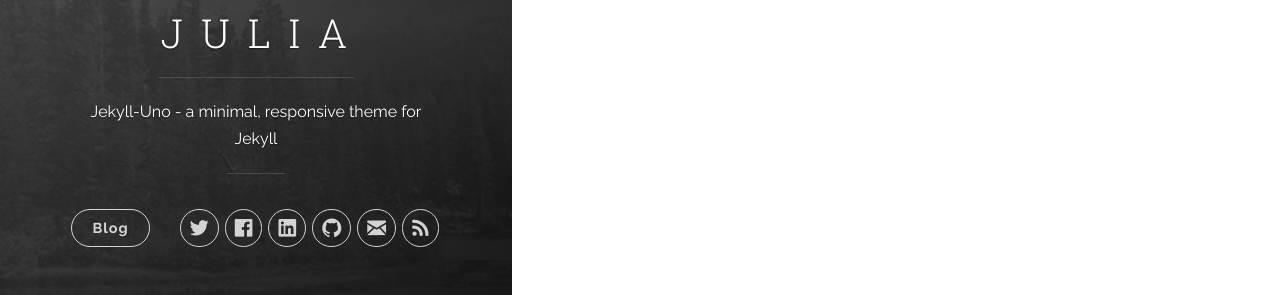
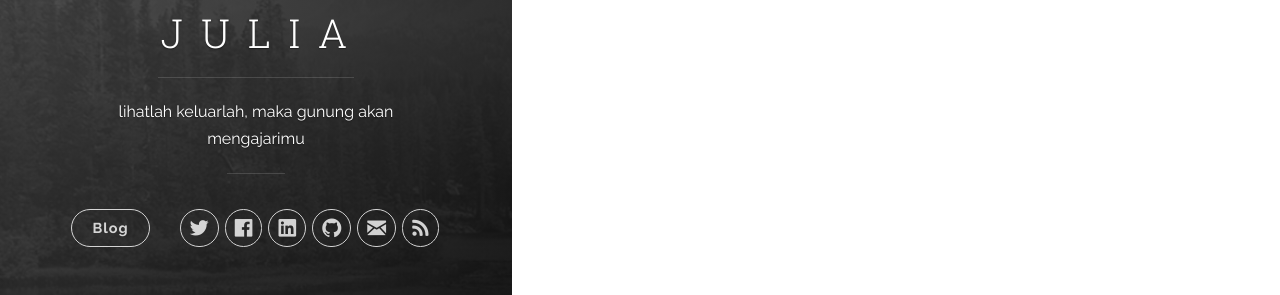
Before and after one commit to djolie/djolie.github.io, a Jekyll site: the page built from index.html, in a window 1280 px wide. Shown: the part 382-677 px from the top of the page. Built offline with Jekyll 4.4.1, drawn with Linux system fonts in a browser that asks for light colours; nearby versions of some CDN libraries; the list of posts is cut into pages by our own code.

Commit message:
Update _config.yml

```diff
--- a/_config.yml
+++ b/_config.yml
@@ -1,8 +1,8 @@
 # Site settings
 title: J U L I A
-description: 'Jekyll-Uno - a minimal, responsive theme for Jekyll'
+description: 'lihatlah keluarlah, maka gunung akan mengajarimu'
 url: 'http://djolie.github.io'
-baseurl: '/'
+baseurl: ''
 # google_analytics: 'UA-XXXXXX-X'
 # disqus_shortname: 'your-disqus-name'
 
```
